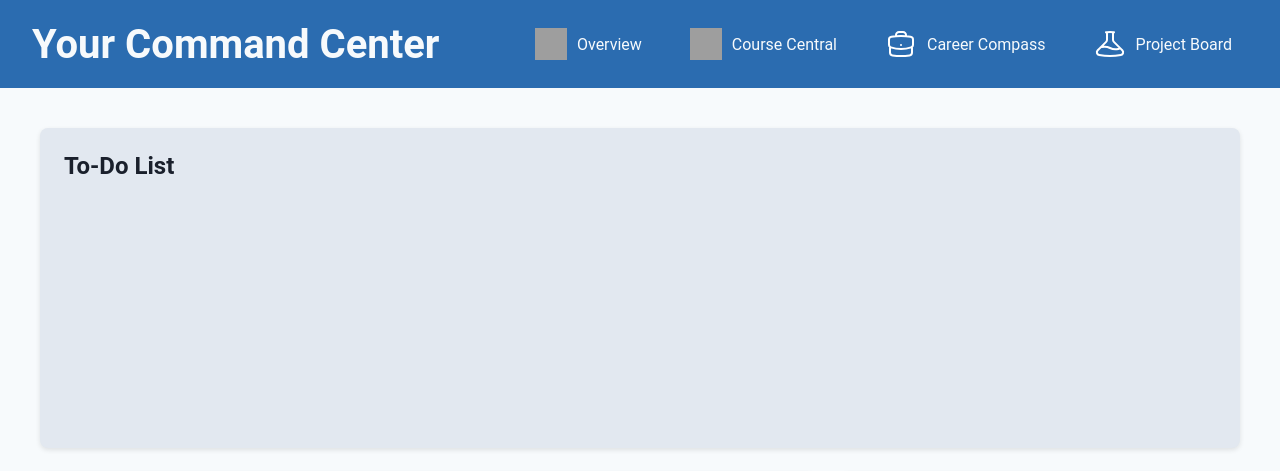
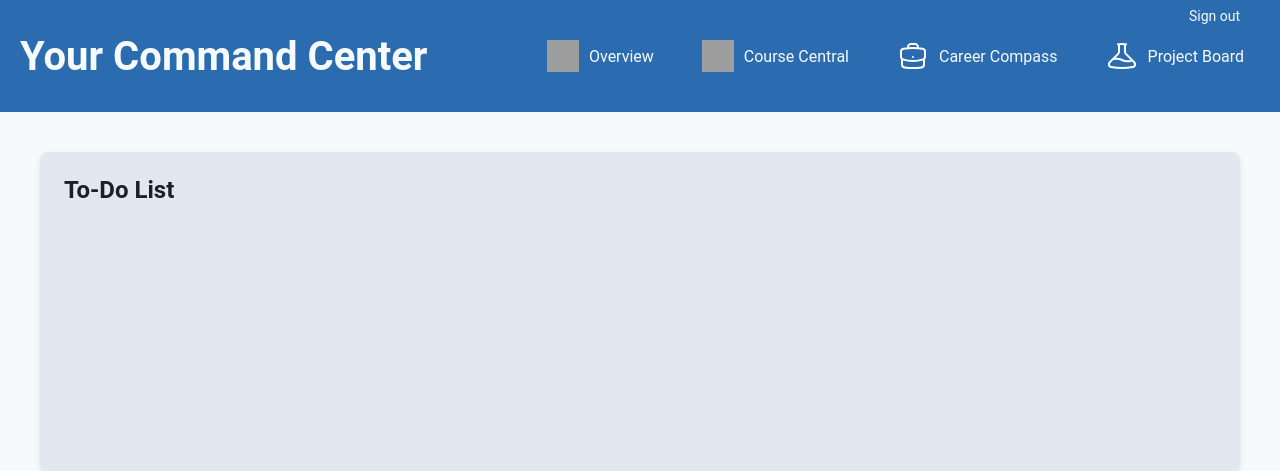
Before and after one commit to cse210-fa24-group2/cse210-fa24-group2, a Flask app: page /dashboard in a window 1280 px wide. Shown: the top 471 px of the page. Run offline with Flask 3, Linux system fonts and the light colour scheme; the visitor is signed in with stand-in values (Sample User, id 1); grey boxes are pictures that could not be loaded.

Commit message:
fix #36 added logout button html and css

```diff
--- a/static/css/styles.css
+++ b/static/css/styles.css
@@ -24,12 +24,36 @@ hgroup {
     display: flex;
     align-items: center;
     justify-content: space-between;
-    padding: 1.25rem 2rem;
+    padding: 0rem 1.25rem 2rem 1.25rem;
 }
 
 header {
     font-size: 1.25rem;
     font-weight: bold;
+}
+
+/* Header Controls Section */
+basicControls {
+    background-color: var(--button-background-lm);
+    display: flex;
+    justify-content: flex-end;
+}
+
+.logout-button {
+    background-color: var(--button-background-lm);
+    color: var(--button-text-lm);
+    border: none;
+    padding: 0.5rem 1rem;
+    border-radius: 4px;
+    cursor: pointer;
+    font-size: 0.875rem;
+    transition: background-color 0.3s, transform 0.2s;
+    margin-right: 1.5rem;
+}
+
+.logout-button:hover {
+    background-color: var(--button-hover-lm);
+    transform: scale(1.05);
 }
 
 /* Navigation Menu */
--- a/templates/index.html
+++ b/templates/index.html
@@ -8,6 +8,9 @@
 </head>
 
 <body>
+    <basicControls>
+        <button class="logout-button">Sign out</button>
+    </basicControls>
     <hgroup>
         <header>
             <h1>Your Command Center</h1>
@@ -17,7 +20,7 @@
             <input type="checkbox" id="menu-toggle" />
             <!-- Menu Button -->
             <label for="menu-toggle" class="menu-button">
-                <img src="{{ url_for('static', filename='assets/navbar/menu.svg') }} alt="menu" class="menu-icon" />
+                <img src="{{ url_for('static', filename='assets/navbar/menu.svg') }}" alt="menu" class="menu-icon" />
             </label>
             <!-- Navigation Items -->
             <ul>
```
